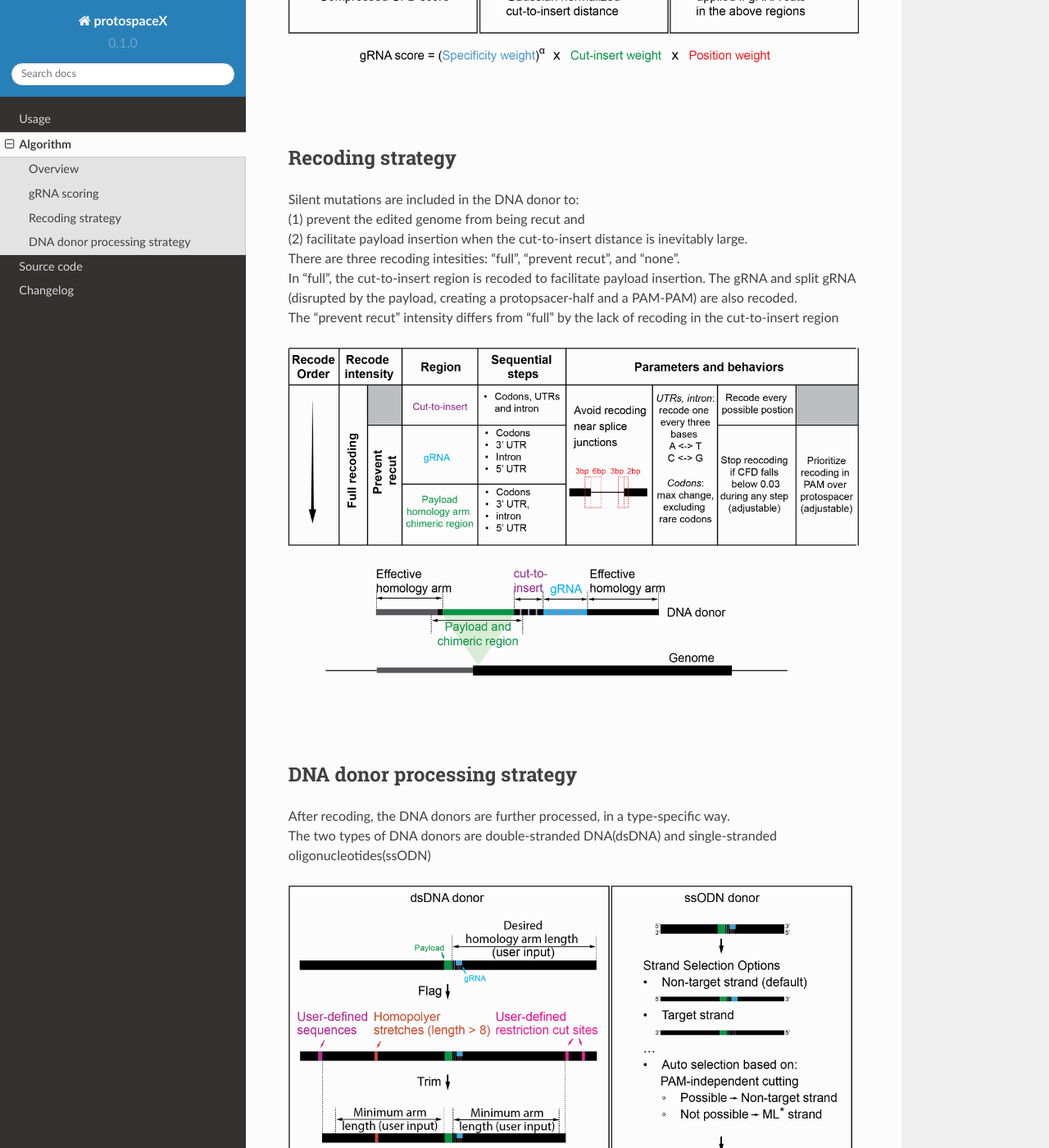
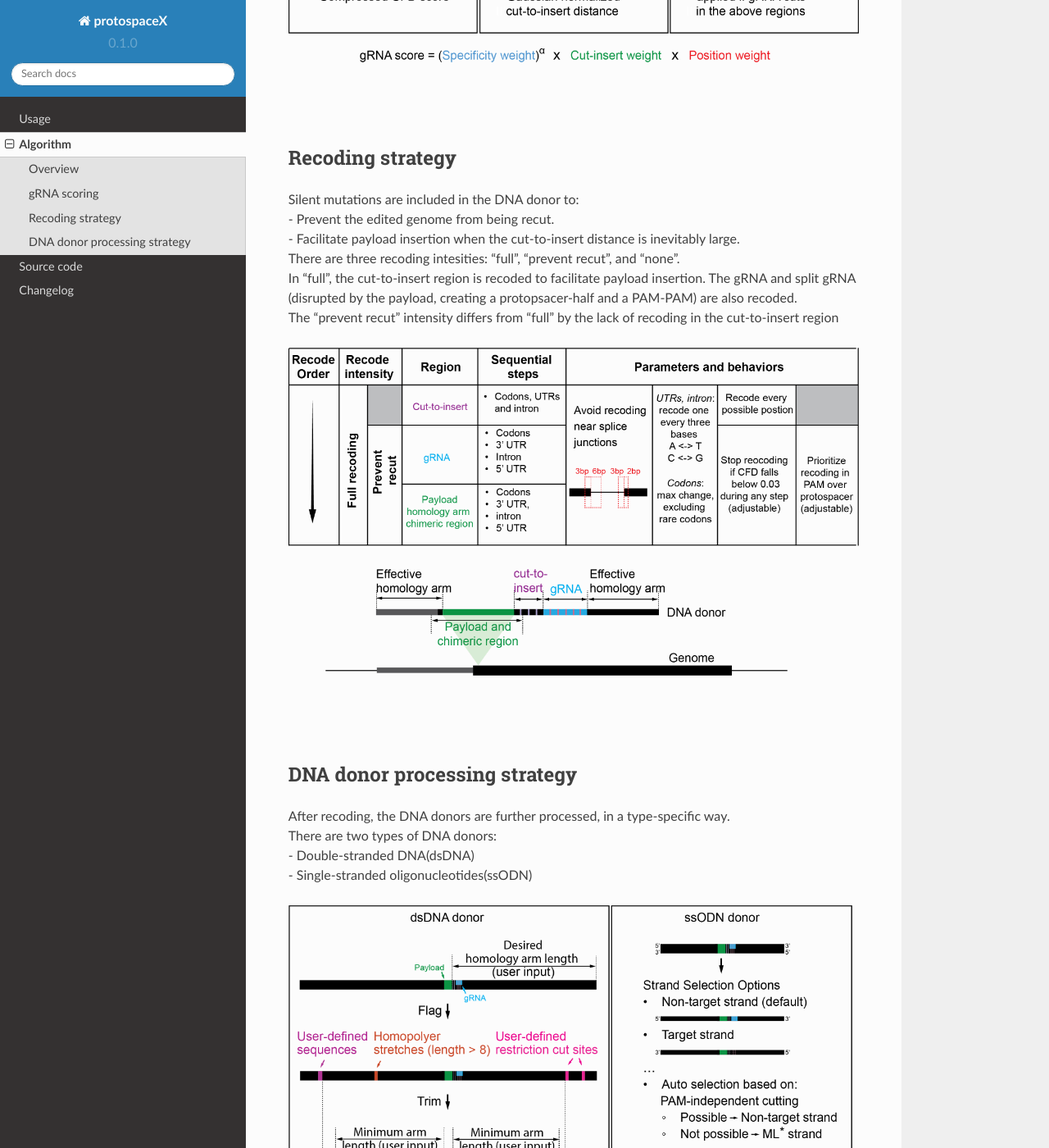
Before and after one commit to duopeng/protoSpaceJAM-readthedocs, a Sphinx documentation site: the page built from docs/source/algorithm.rst, in a window 1280 px wide and 1400 px high, scrolled down 1440 px. Shown: the whole window at 82% size. Built offline with Sphinx 7.4.7 and the Read the Docs theme 2.0.0, drawn with Linux system fonts in a browser that asks for light colours.

Commit message:
Update algorithm.rst

```diff
--- a/docs/source/algorithm.rst
+++ b/docs/source/algorithm.rst
@@ -23,8 +23,8 @@ The gRNAs score is computed from three weights that aims to (1) maximize specifc
 Recoding strategy
 -----------------
 | Silent mutations are included in the DNA donor to:
-| (1) prevent the edited genome from being recut and
-| (2) facilitate payload insertion when the cut-to-insert distance is inevitably large.
+| - Prevent the edited genome from being recut.
+| - Facilitate payload insertion when the cut-to-insert distance is inevitably large.
 | There are three recoding intesities: "full", "prevent recut", and "none".
 | In "full", the cut-to-insert region is recoded to facilitate payload insertion. The gRNA and split gRNA (disrupted by the payload, creating a protopsacer-half and a PAM-PAM) are also recoded.
 | The "prevent recut" intensity differs from "full" by the lack of recoding in the cut-to-insert region
@@ -39,7 +39,9 @@ Recoding strategy
 DNA donor processing strategy
 -----------------------------
 | After recoding, the DNA donors are further processed, in a type-specific way.
-| The two types of DNA donors are double-stranded DNA(dsDNA) and single-stranded oligonucleotides(ssODN)
+| There are two types of DNA donors:
+| - Double-stranded DNA(dsDNA)
+| - Single-stranded oligonucleotides(ssODN)
 
 .. figure:: /_static/images/donor.png
    :width: 100%
```
